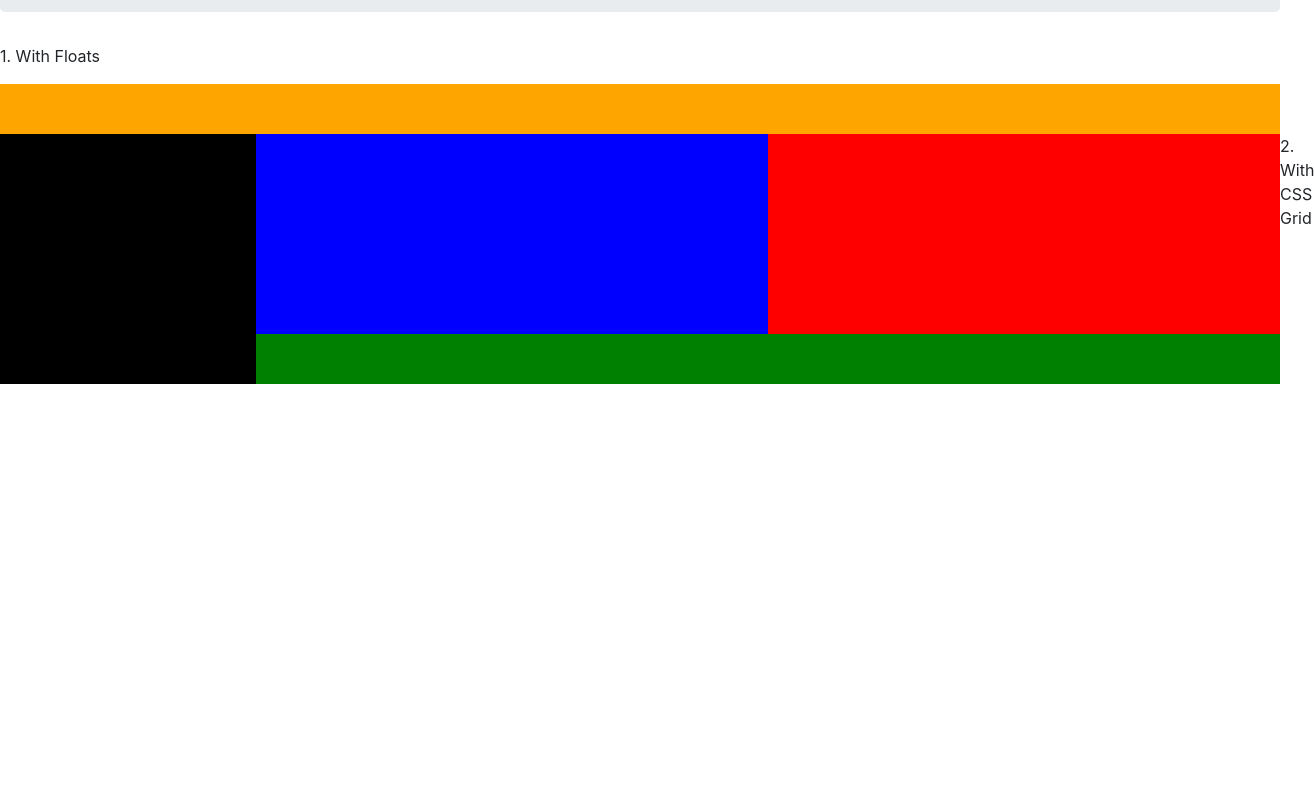
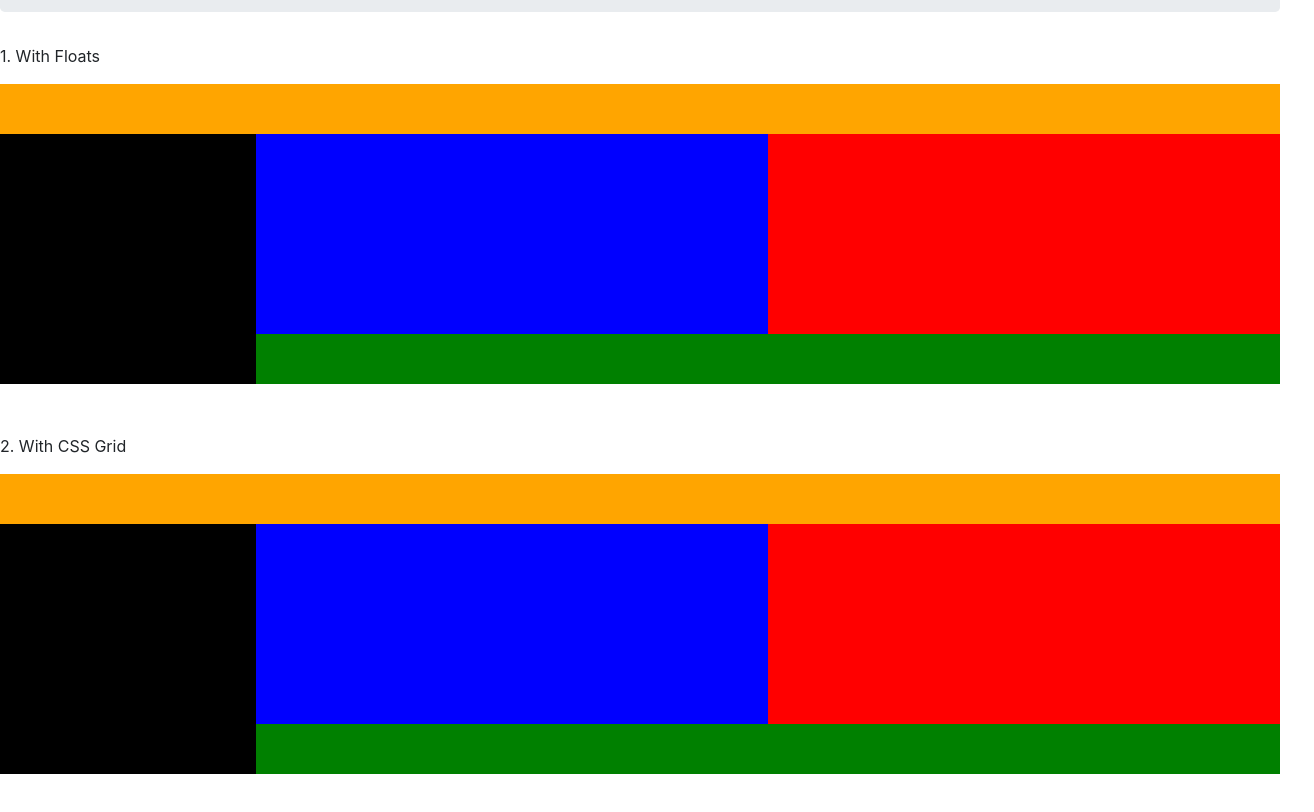
Before and after one commit to Montana-Code-School/html-css-match, a website: page public/layouts/index.html in a window 1280 px wide. Shown: the part 340-1152 px from the top of the page, 1314 px wide, since content can reach past the window. Before the commit the page ends 800 px from the top, so only its background shows below. Drawn offline with nearby package versions, Linux system fonts and the light colour scheme.

Commit message:
Add css grid section

```diff
--- a/public/layouts/float.css
+++ b/public/layouts/float.css
@@ -1,12 +1,10 @@
 .floats-header {
   width: 100%;
-  height: 50px;
 }
 
 .floats-left {
   width: 20%;
   float: left;
-  height: 250px;
 }
 
 .floats-right {
@@ -17,17 +15,14 @@
 .floats-inner-left {
   float: left;
   width: 50%;
-  height: 200px;
 }
 
 .floats-inner-right {
   float: left;
   width: 50%;
-  height: 200px;
 }
 
 .floats-footer {
   clear: both;
   width: 100%;
-  height: 50px;
 }
--- a/public/layouts/grid.css
+++ b/public/layouts/grid.css
@@ -1,3 +1,44 @@
 .grid {
+  padding-top: 50px;
   display: grid;
+  clear: both;
+  margin-bottom: 50px;
 }
+
+.grid-title {
+  grid-column-start: 1;
+  grid-column-end: 11;
+}
+
+.grid-header {
+  grid-column-start: 1;
+  grid-column-end: 11;
+}
+
+.grid-left {
+  grid-column-start: 1;
+  grid-column-end: 3;
+  grid-row-start: 3;
+  grid-row-end: 5;
+}
+
+.grid-inner-left {
+  grid-column-start: 3;
+  grid-column-end: 7;
+  grid-row-start: 3;
+  grid-row-end: 3;
+}
+
+.grid-inner-right {
+  grid-column-start: 7;
+  grid-column-end: 11;
+  grid-row-start: 3;
+  grid-row-end: 3;
+}
+
+.grid-footer {
+  grid-column-start: 3;
+  grid-column-end: 11;
+  grid-row-start: 4;
+  grid-row-end: 4;
+}
--- a/public/layouts/index.html
+++ b/public/layouts/index.html
@@ -53,8 +53,12 @@
     </div>
 
     <div class="grid">
-      <p>2. With CSS Grid</p>
-
+      <p class="grid-title">2. With CSS Grid</p>
+      <header class="header grid-header"></header>
+      <section class="left grid-left"></section>
+      <div class="inner-left grid-inner-left"></div>
+      <div class="inner-right grid-inner-right"></div>
+      <footer class="footer grid-footer"></footer>
     </div>
 
   </body>
--- a/public/layouts/style.css
+++ b/public/layouts/style.css
@@ -1,19 +1,24 @@
 .header {
   background-color: orange;
+  height: 50px;
 }
 
 .left {
   background-color: #000;
+  height: 250px;
 }
 
 .inner-left {
   background-color: blue;
+  height: 200px;
 }
 
 .inner-right {
   background-color: red;
+  height: 200px;
 }
 
 .footer {
   background-color: green;
+  height: 50px;
 }
```
